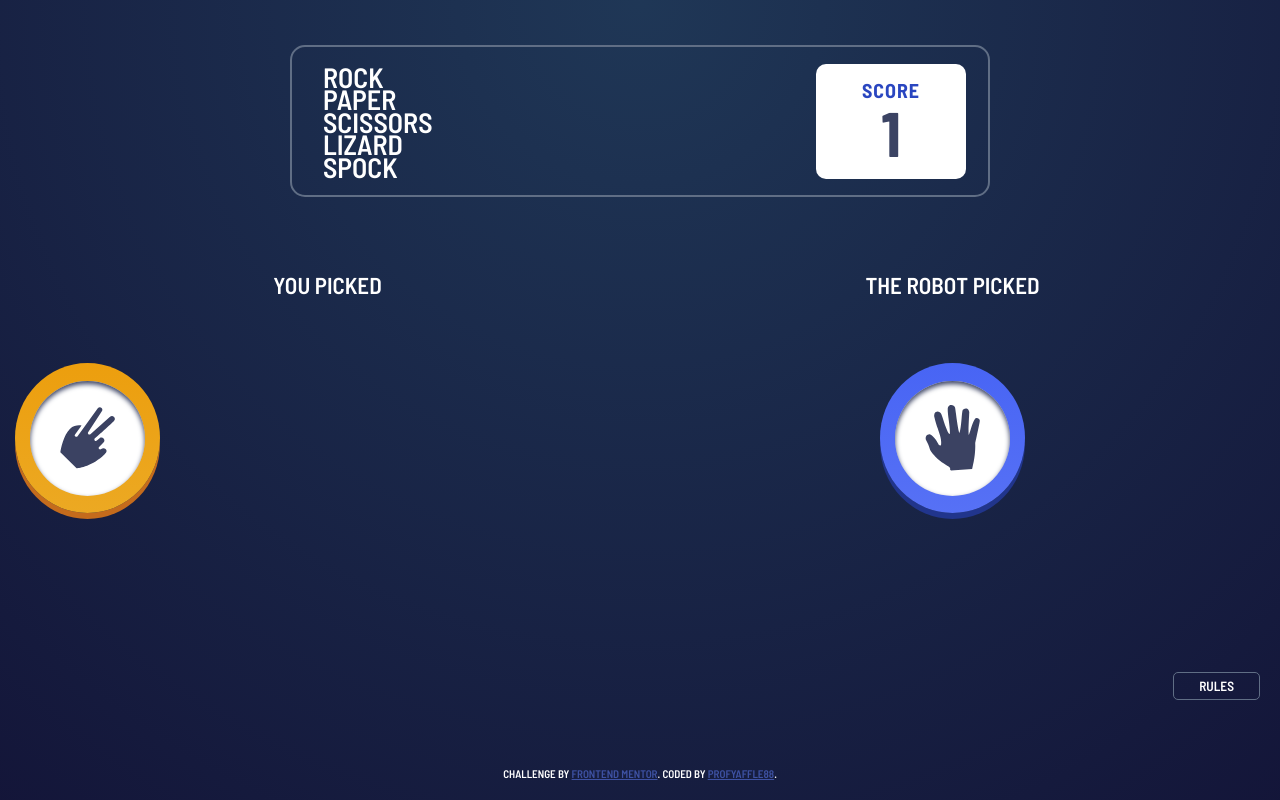
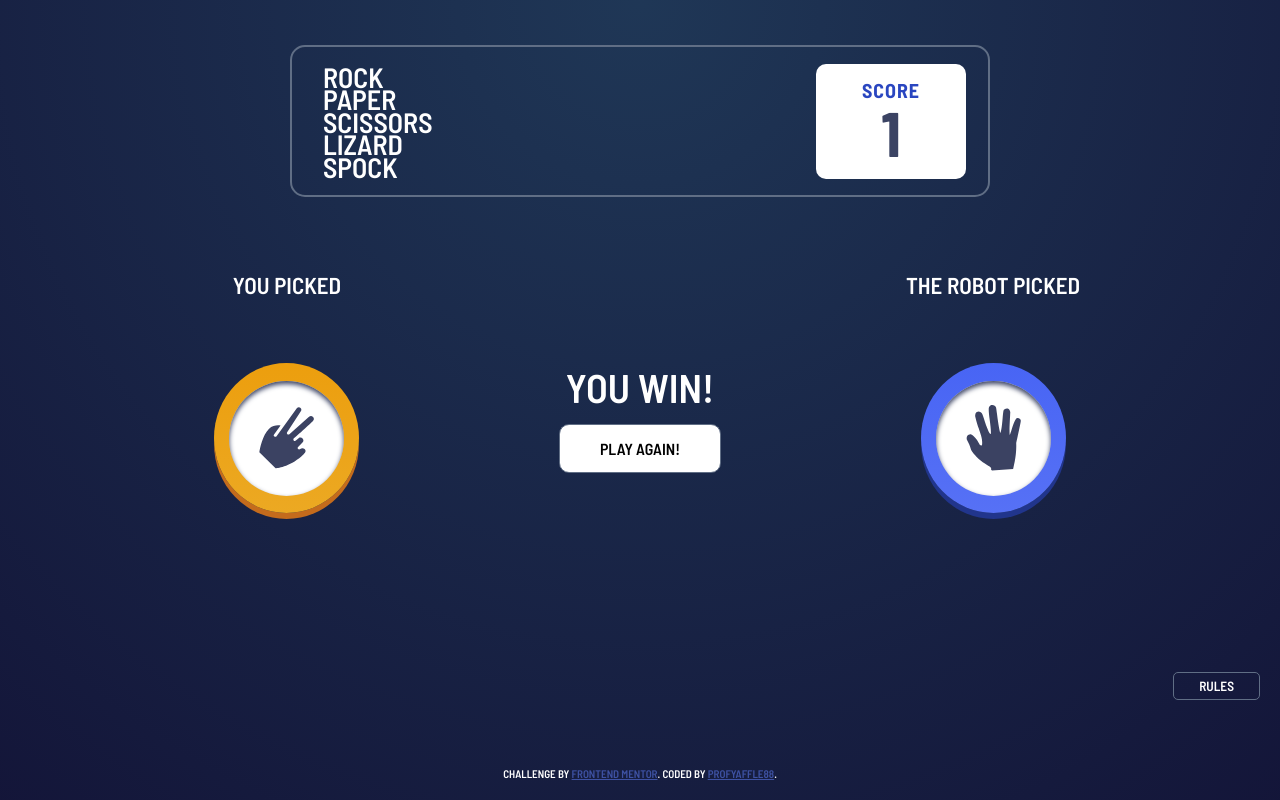
Before and after one commit to ProfYaffle88/rock-paper-scissors-lizard-spock, a plain HTML site: page index.html in a window 1280 px wide. Both pictures are taken after a click on the element 640 px from the left and 319 px from the top of the page. Drawn offline with Linux system fonts and the light colour scheme.

Commit message:
Removed frustrating hidden attribute.

```diff
--- a/index.html
+++ b/index.html
@@ -39,11 +39,11 @@
 
         <!-- User Choice & Robot Choice -->
         <div class="section picked flex-row hidden">
-            <div class="choice">
+            <div class="choice flex-column">
                 <p>You Picked</p>
                 <div class="user-pick"></div>
             </div>
-            <div class="result hidden">
+            <div class="result">
                 <div class="title">You Lose!</div>
                 <button>Play Again!</button>
             </div>
```
